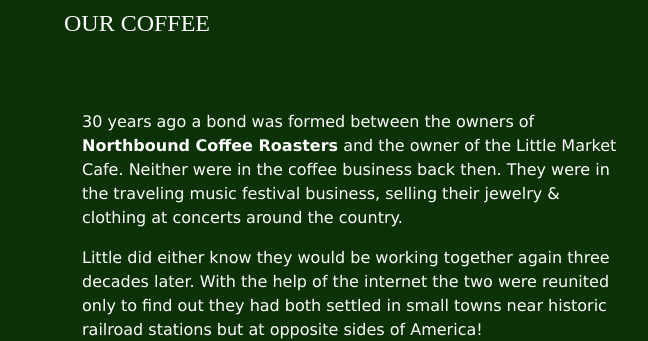
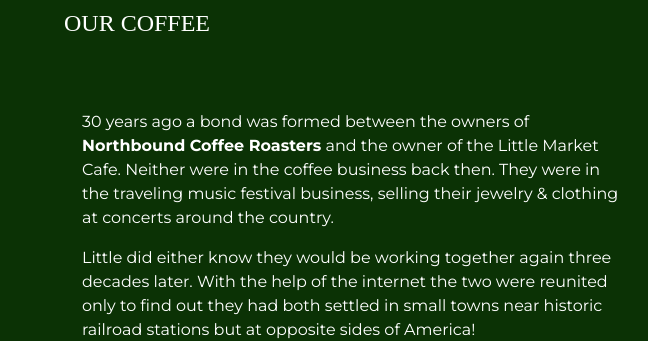
Before and after one commit to joshhananel/joshhananel.github.io, a plain HTML site: page projects/business-page/index.html in a window 1280 px wide. Shown: the part 614-955 px from the top of the page, 0-648 px from the left. Drawn offline with nearby package versions, Linux system fonts and the light colour scheme.

Commit message:
google font update

```diff
--- a/projects/business-page/css/style.css
+++ b/projects/business-page/css/style.css
@@ -4,7 +4,7 @@
     color: #fff;
 }
 p {
-    font-family: Verdana, sans-serif;
+    font-family: "Montserrat", sans-serif;
 }
 h1 {
     font-size: 3em;
--- a/projects/business-page/index.html
+++ b/projects/business-page/index.html
@@ -1,12 +1,15 @@
 <!DOCTYPE html>
 <html lang="en">
-
 <head>
     <meta charset="UTF-8">
     <meta name="viewport" content="width=device-width, initial-scale=1.0">
     <title>Little Market</title>
     <meta name="description"
         content="Little Market is a groovy gathering place with artisanal coffee and amazing food, centered in Old Ellicott City.">
+    <link rel="preconnect" href="https://fonts.googleapis.com">
+    <link rel="preconnect" href="https://fonts.gstatic.com" crossorigin>
+    <link href="https://fonts.googleapis.com/css2?family=Montserrat:ital,wght@0,100..900;1,100..900&display=swap"
+        rel="stylesheet">
     <link href="https://cdn.jsdelivr.net/npm/bootstrap@5.3.8/dist/css/bootstrap.min.css" rel="stylesheet"
         integrity="sha384-sRIl4kxILFvY47J16cr9ZwB07vP4J8+LH7qKQnuqkuIAvNWLzeN8tE5YBujZqJLB" crossorigin="anonymous">
     <link rel="stylesheet" href="css/style.css">
@@ -17,7 +20,6 @@
         integrity="sha384-G/EV+4j2dNv+tEPo3++6LCgdCROaejBqfUeNjuKAiuXbjrxilcCdDz6ZAVfHWe1Y"
         crossorigin="anonymous"></script>
 </head>
-
 <body>
     <header class="container-fluid">
         <div class="row align-items-end">
@@ -164,5 +166,4 @@
         <em>© 2026</em>
     </footer>
 </body>
-
 </html>
```
